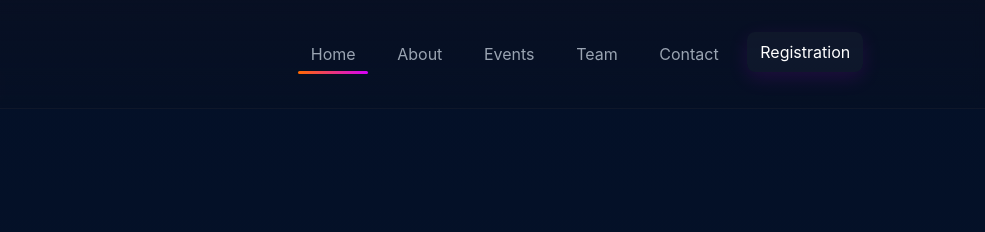
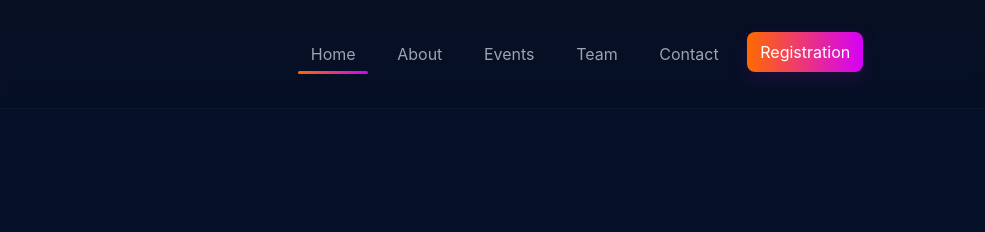
Before and after one commit to JeevithaR3/Eureka_Website, a website: page pages/team.html in a window 1280 px wide. In both pictures the pointer is over the link "Registration". Shown: the top 232 px of the page, 295-1280 px from the left. Drawn offline with Linux system fonts and the light colour scheme.

Commit message:
Fix Registration button: consistent white text and gradient background in all states

```diff
--- a/styles.css
+++ b/styles.css
@@ -1,3 +1,13 @@
+.cta:hover, .cta:focus {
+  background: linear-gradient(90deg,var(--accent1),var(--accent2)) !important;
+  color: #fff !important;
+  outline: none;
+}
+.cta:hover, .cta:focus {
+  background: linear-gradient(90deg,var(--accent1),var(--accent2));
+  color: #fff;
+  outline: none;
+}
 /* Contact page enhancements */
 .contact-card {
   background: var(--glass);
@@ -302,7 +312,7 @@ body{
 .nav{margin-left:auto;display:flex;align-items:center;gap:1rem}
 .nav a{color:var(--muted);text-decoration:none;padding:.6rem .8rem;border-radius:8px;transition:all .25s}
 .nav a:hover{color:white;background:rgba(255,255,255,0.03);transform:translateY(-2px)}
-.cta{background:linear-gradient(90deg,var(--accent1),var(--accent2));border:none;color:#fff;padding:.55rem .9rem;border-radius:8px;cursor:pointer;box-shadow:0 6px 20px rgba(213,0,249,0.12)}
+.cta{background:linear-gradient(90deg,var(--accent1),var(--accent2));border:none;color:#fff !important;padding:.55rem .9rem;border-radius:8px;cursor:pointer;box-shadow:0 6px 20px rgba(213,0,249,0.12)}
 
 /* Mobile nav toggle */
 .nav-toggle{display:none;margin-left:auto;background:none;border:0;color:var(--muted);font-size:20px;padding:8px}
```
Also changed, not shown: index.html (+1 -1 lines).
